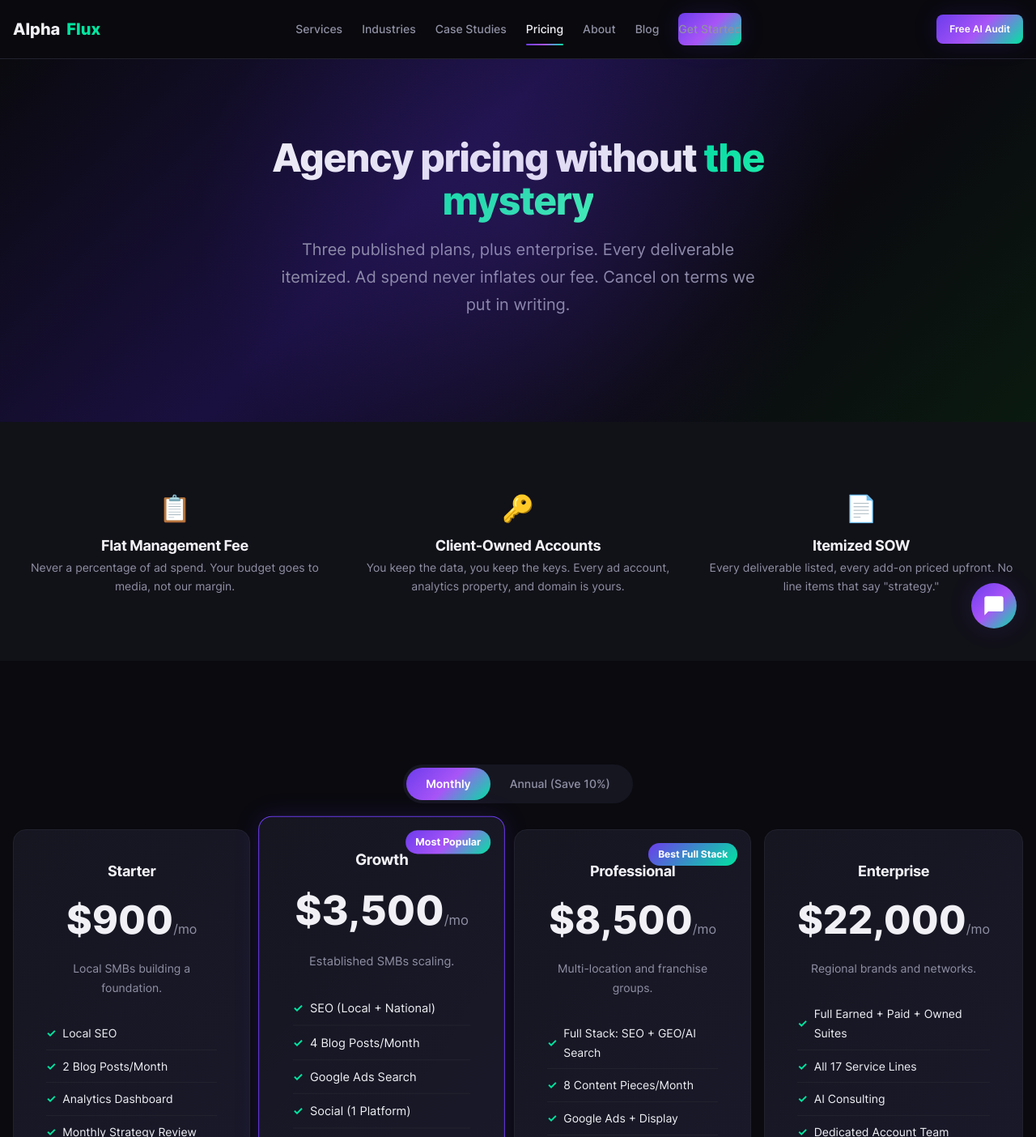
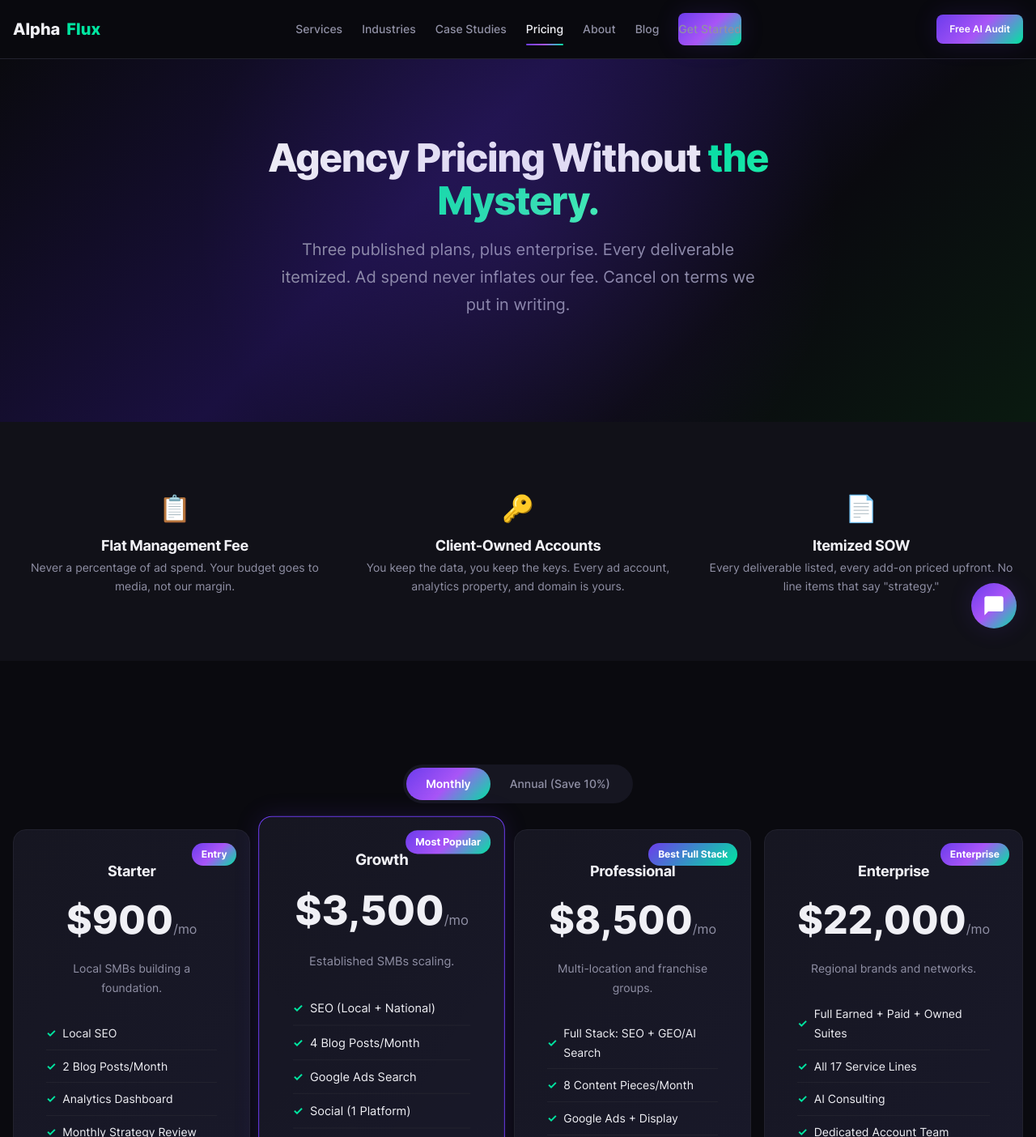
Before and after one commit to David2024patton/alphaflux-site, an Eleventy site: page content/pricing.njk in a window 1280 px wide. Shown: the top 1404 px of the page at 81% size. Built offline with nearby package versions, Linux system fonts and the light colour scheme; Eleventy itself is replaced by a stand-in of ours; files that its build step writes are made by us from their sources.

Commit message:
fix: close ER5 bracket + Marketing minor strings — GEO bracket, pricing H1 case, all four tier badges
Remove visible instruction bracket [product or service] from GEO
blog post (Executive Review 5 freeze-class finding). Fix pricing
H1 to locked title case 'Agency Pricing Without the Mystery.'
Add 'Entry' badge to Starter tier and 'Enterprise' badge to
Enterprise tier — all four pricing badges now render.

Verified against clean rebuild artifact: 0 instruction brackets
sitewide, pricing H1 matches PRICING.md h1 spec, 4/4 badges.

Co-authored-by: David Patton <dpatton01@student.fullsail.edu>
Signed-off-by: David Patton <dpatton01@student.fullsail.edu>

```diff
--- a/content/pricing.njk
+++ b/content/pricing.njk
@@ -8,7 +8,7 @@
   <div class="hero-bg"></div>
   <div class="hero-glow"></div>
   <div class="container hero-content">
-    <h1 class="display-md" style="margin-bottom:1rem;">Agency pricing without <span class="gradient-text-accent">the mystery</span></h1>
+    <h1 class="display-md" style="margin-bottom:1rem;">Agency Pricing Without <span class="gradient-text-accent">the Mystery.</span></h1>
     <p class="hero-desc">Three published plans, plus enterprise. Every deliverable itemized. Ad spend never inflates our fee. Cancel on terms we put in writing.</p>
   </div>
 </section>
@@ -47,6 +47,7 @@
     </div>
     <div class="grid-2" style="grid-template-columns:repeat(4,1fr);gap:var(--space-4);">
       <div class="pricing-card">
+        <span class="pricing-badge">Entry</span>
         <h3 class="pricing-name">Starter</h3>
         <div class="pricing-price">$900<span>/mo</span></div>
         <p class="pricing-desc">Local SMBs building a foundation.</p>
@@ -99,6 +100,7 @@
         <a href="/contact/" class="btn btn-secondary" style="width:100%;">Scale with Professional</a>
       </div>
       <div class="pricing-card">
+        <span class="pricing-badge">Enterprise</span>
         <h3 class="pricing-name">Enterprise</h3>
         <div class="pricing-price">$22,000<span>/mo</span></div>
         <p class="pricing-desc">Regional brands and networks.</p>
```
Also changed, not shown: content/blog/what-is-geo-generative-engine-optimization.md (+1 -1 lines).
